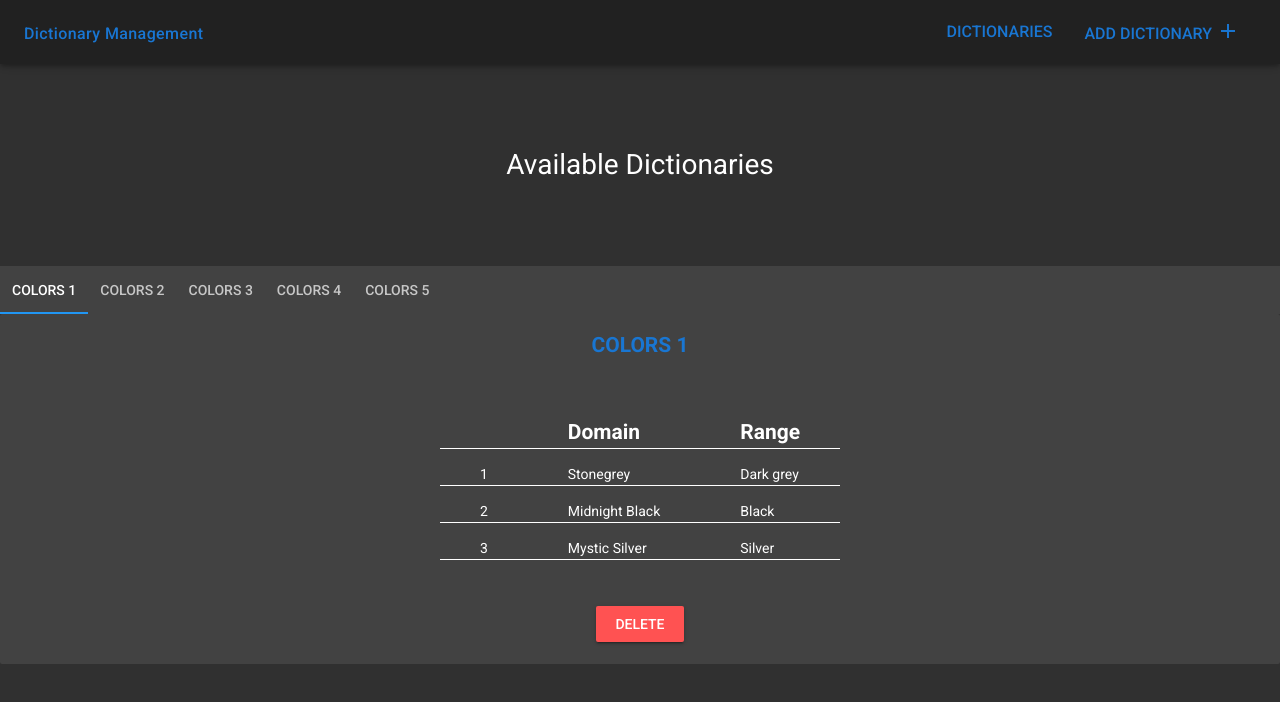
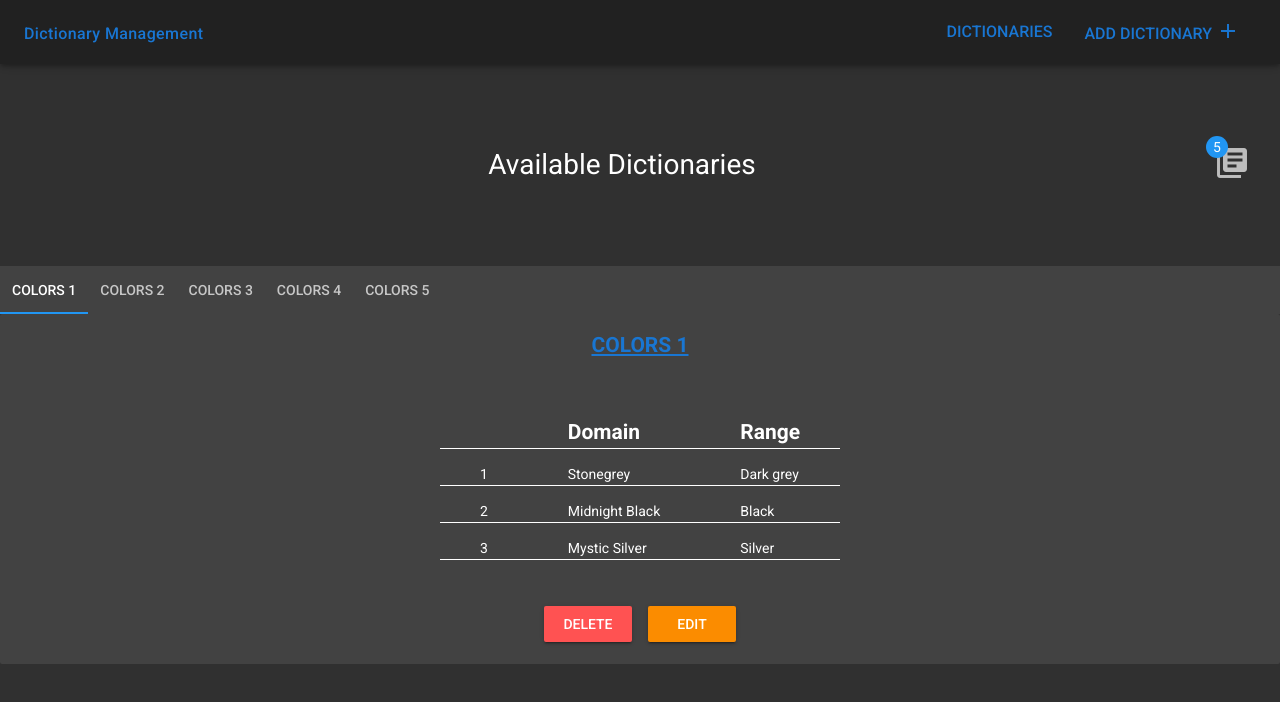
Before and after one commit to Doszka813/dictionary-management-app, a Vue app: page /dictionaries in a window 1280 px wide. Shown: the top 702 px of the page. Built offline with nearby package versions, Linux system fonts and the light colour scheme.

Commit message:
cd DictionaryView fix

```diff
--- a/package.json
+++ b/package.json
@@ -11,6 +11,7 @@
     "build": "node build/build.js"
   },
   "dependencies": {
+    "vee-validate": "^2.1.4",
     "vue": "^2.5.2",
     "vue-router": "^3.0.1",
     "vuetify": "^1.3.11"
--- a/src/components/DictionariesManager.vue
+++ b/src/components/DictionariesManager.vue
@@ -1,6 +1,13 @@
 <template>
   <div>
-    <h1>{{title}}</h1>
+    <h1>{{title}}
+      <v-badge id="counter" color="blue" left overlap>
+        <span slot="badge" dark medium>{{dictionaries.length}}</span>
+        <v-icon color="grey lighten-1" large>
+          library_books
+        </v-icon>
+      </v-badge>
+    </h1>
     <v-tabs v-model="active" color="gray" dark slider-color="blue">
       <v-tab v-for="(dictionary, index) in dictionaries" :key="index" ripple>
         {{ dictionary.name }}
@@ -9,7 +16,7 @@
         <v-card flat>
           <v-card-text id="card">
             <h2>
-              <router-link to="/dictionary/:id">{{ dictionary.name.toUpperCase() }}</router-link>
+              <router-link :to="{path: '/dictionary/' + dictionary.id }">{{ dictionary.name.toUpperCase() }}</router-link>
             </h2>
             <table>
               <tr>
@@ -28,7 +35,8 @@
                 <td>{{pair.range}}</td>
               </tr>
             </table>
-            <v-btn color="error" @click="deleteDictionary">Delete</v-btn>
+            <v-btn color="error" @click="removeDictionary(index)">Delete</v-btn>
+            <v-btn color="warning" @click="editDictionary(index)">Edit</v-btn>
           </v-card-text>
         </v-card>
       </v-tab-item>
@@ -44,18 +52,26 @@ export default {
   data() {
     return {
       title: 'Available Dictionaries',
-      dictionaries: dictionaries
+      dictionaries: dictionaries,
+      id: ''
     }
   },
   methods: {
-    deleteDictionary() {
-
+    removeDictionary(id) {
+      this.dictionaries.splice(id, 1);
+    },
+    editDictionary(id) {
+      this.$router.push('/dictionary/${id}');
     }
   }
 }
+
 </script>
 
 <style scoped>
+#counter {
+  float: right;
+}
 h1 {
   padding: 30px;
 }
@@ -75,9 +91,9 @@ th, td {
   padding-top: 15px;
 }
 
-a {
+/* a {
   text-decoration: none;
-}
+} */
 
 #card {
   width: 700px;
--- a/src/components/DictionaryCreator.vue
+++ b/src/components/DictionaryCreator.vue
@@ -8,26 +8,26 @@
       <v-btn color="primary" :disabled="!valid" @click="submitName">Create</v-btn>
       <v-btn color="error" @click="clear">Clear</v-btn>
       <router-link to="/dictionaries">
-      <v-btn color="error">
-        <v-icon>arrow_back</v-icon>Back
-      </v-btn>
+        <v-btn color="warning"><v-icon>arrow_back</v-icon>Back</v-btn>
       </router-link>
     </v-form>
     <v-form v-if="isNameAdded" ref="form" lazy-validation>
       <v-text-field v-model.trim="pair.domain" label="Domain" required></v-text-field>
       <v-text-field v-model.trim="pair.range" label="Range" required></v-text-field>
       <br>
-    <v-btn color="primary" @click="addPair">Add<v-icon>add</v-icon>
+      <v-btn color="primary" :disabled="!valid" @click="addPair">Add<v-icon>add</v-icon>
       </v-btn>
       <br>
       <br>
-    <v-btn color="primary" @click="submit">Submit</v-btn>
+      <v-btn color="primary" :disabled="!valid" @click="submit">Submit</v-btn>
       <v-btn color="error" @click="clear">Clear</v-btn>
+      <v-btn color="warning"><v-icon>arrow_back</v-icon>Back</v-btn>
       <br>
       <br>
       <div id="preview" v-if="dictionary.pairs.length>0">
         <table>
           <tr>
+            <th></th>
             <th>
               <h2>Domain</h2>
             </th>
@@ -36,8 +36,9 @@
             </th>
           </tr>
           <tr v-for="(pair, index) in dictionary.pairs" :key="index">
-            <td>{{this.dictionaries.dictionary.pair.domain}}<td/>
-            <td>{{this.dictionaries.dictionary.pair.range}}<td/>
+            <td>{{index+1}}</td>
+            <td>{{pair.domain}}</td>
+            <td>{{pair.range}}</td>
           </tr>
         </table>
       </div>
@@ -72,12 +73,16 @@ export default {
       this.isNameAdded = !this.isNameAdded;
     },
     addPair() {
+      this.$validator.validateAll().then((result) => {
+        if(result) {
           this.dictionary.pairs.push(this.pair);
-      // this.clear();
+          this.pair = {};
+        } else {}
+      });
     },
     submit() {
       this.dictionaries.push(this.dictionary);
-      // this.clear();
+      this.$router.push('/dictionaries');
     }
   }
 }
@@ -95,11 +100,12 @@ a {
 
 table {
   margin: 40px auto;
+  border-collapse: collapse;
 }
 
-td {
+tr {
   text-align: left;
-  border-bottom: 1px dotted gray;
+  border-bottom: 1px solid white;
 }
 
 th,
--- a/src/components/DictionaryView.vue
+++ b/src/components/DictionaryView.vue
@@ -35,13 +35,9 @@
     return {
       dictionaries: dictionaries,
       id: this.$route.params.id,
-        // dictionary: dictionaris[id],
     }
   },
-    methods: {
 }
-  }
-
 </script>
 
 <style scoped>
@@ -64,4 +60,8 @@ th, td {
   padding-top: 15px;
 }
 
+a {
+  text-decoration: none;
+}
+
 </style>
--- a/src/main.js
+++ b/src/main.js
@@ -5,9 +5,11 @@ import App from './App'
 import router from './router'
 import Vuetify from 'vuetify'
 import 'vuetify/dist/vuetify.min.css'
+import VeeValidate from 'vee-validate'
 
 Vue.use(Vuetify)
 Vue.config.productionTip = false
+Vue.use(VeeValidate)
 
 /*eslint no-new: "error"*/
 
```
Also changed, not shown: 1 other file (tests, documents, lock files or other folders). Lines whose indentation alone changed are shown as unchanged.
